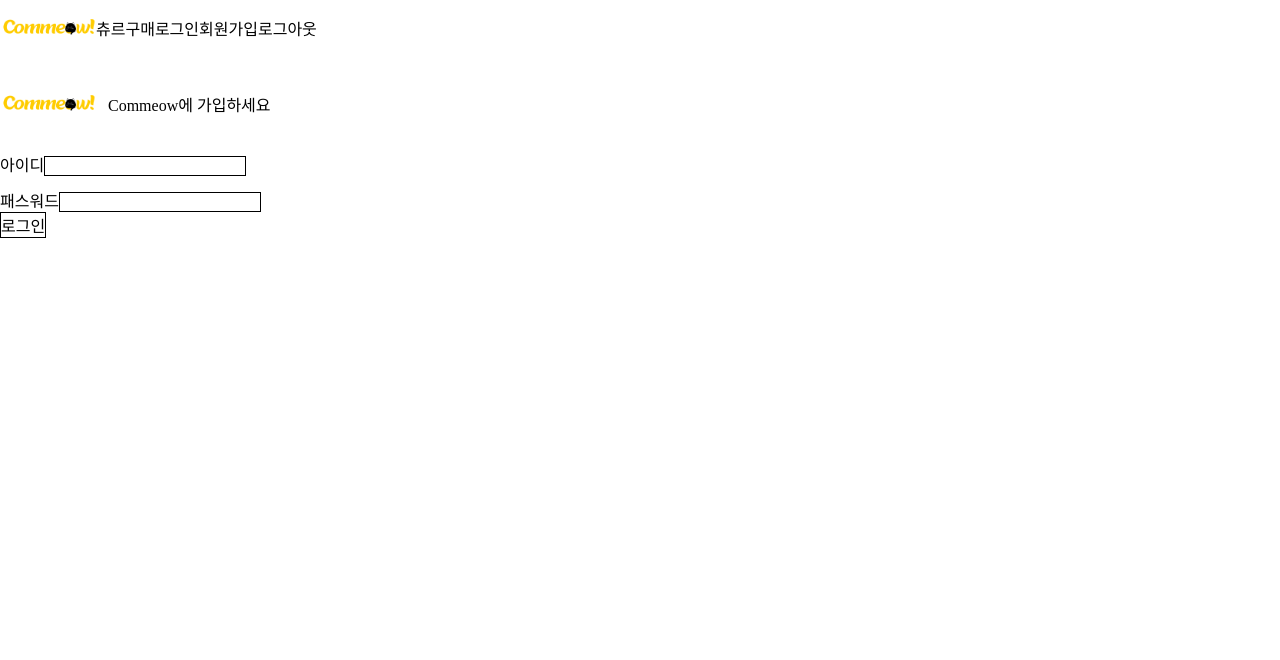
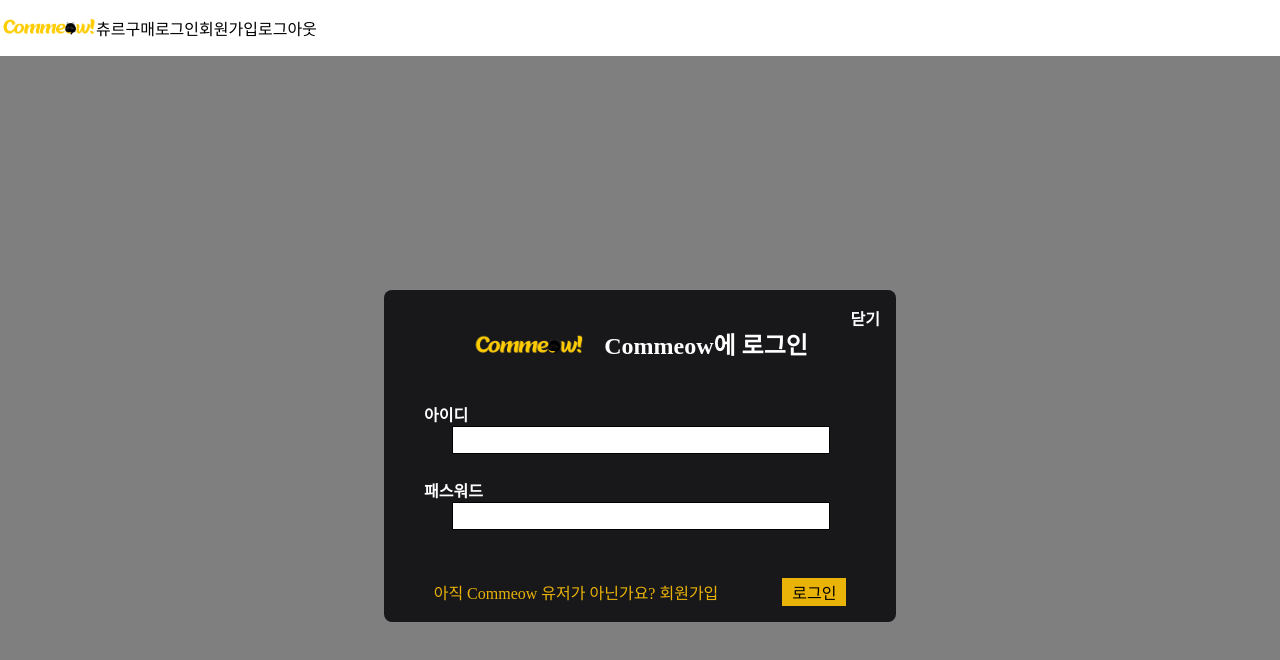
Before and after one commit to raccoonboy0803/Commeow-FE, a React (Create React App) app: page /login in a window 1280 px wide. Shown: the top 660 px of the page. Built offline with nearby package versions, Linux system fonts and the light colour scheme; no server answers; the HTML template or start-up script is replaced by a standard one.

Commit message:
Design: 로그인 모달 스타일링

```diff
--- a/src/components/HeaderComponent.tsx
+++ b/src/components/HeaderComponent.tsx
@@ -2,10 +2,12 @@
 import React, { useState } from 'react';
 import api from '../shared/api';
 import ModalPortal from '../shared/ModalPortal';
+import LoginComponent from './LoginComponent';
 import SignUpComponent from './SignUpComponent';
 
 const HeaderComponent = () => {
   const [signupModal, setSignupModal] = useState(false);
+  const [loginModal, setLoginModal] = useState(false);
 
   const logoutHandle = async () => {
     try {
@@ -22,7 +24,14 @@
     <div className="w-full h-14 flex">
       <div className="bg-mainlogo bg-center bg-cover bg-no-repeat w-24 h-14" />
       <button type="button">츄르구매</button>
-      <button type="button">로그인</button>
+      <button type="button" onClick={() => setLoginModal(true)}>
+        로그인
+      </button>
+      {loginModal && (
+        <ModalPortal>
+          <LoginComponent />
+        </ModalPortal>
+      )}
 
       <button type="button" onClick={() => setSignupModal(true)}>
         회원가입
--- a/src/components/LoginComponent.tsx
+++ b/src/components/LoginComponent.tsx
@@ -38,26 +38,42 @@
       console.log(error);
     }
   };
+  // bg-mainBlack
 
   return (
-    <div>
-      <div className="flex flex-row items-center gap-3">
-        <div className="bg-mainlogo bg-cover bg-center bg-no-repeat w-24 h-24" />
-        <span>Commeow에 가입하세요</span>
+    <div className="w-full h-screen flex justify-center items-center bg-modalOuter">
+      <div className="bg-mainBlack w-2/5 rounded-lg relative">
+        <div className="flex flex-row items-center justify-center gap-5">
+          <div className="bg-mainlogo bg-cover bg-center bg-no-repeat w-28 h-28" />
+          <span className="text-white text-2xl font-bold">
+            Commeow에 로그인
+          </span>
         </div>
-      <div className="flex flex-col  gap-3">
-        <label htmlFor="signupId">
+        <button
+          type="button"
+          className="text-white absolute top-4 right-4 font-bold"
+        >
+          닫기
+        </button>
+        <div className="flex flex-col  gap-6">
+          <label
+            htmlFor="signupId"
+            className="text-white font-semibold flex flex-col ml-10"
+          >
             아이디
             <input
               id="signupId"
               name="userId"
               value={userId}
               onChange={onChangeHandle}
-            className="border border-black border-solid"
+              className="border border-black border-solid ml-7 w-4/5 text-yellow-500 h-7 indent-2.5"
             />
           </label>
 
-        <label htmlFor="signupPwd">
+          <label
+            htmlFor="signupPwd"
+            className="text-white font-semibold flex flex-col ml-10"
+          >
             패스워드
             <input
               id="signupPwd"
@@ -65,17 +81,23 @@
               value={password}
               onChange={onChangeHandle}
               type="password"
-            className="border border-black border-solid"
+              className="border border-black border-solid ml-7 text-yellow-500 w-4/5 h-7 indent-2.5"
             />
           </label>
         </div>
+        <div className="flex justify-center gap-16 mt-12 mb-4">
+          <button type="button" className="text-yellow-500">
+            아직 Commeow 유저가 아닌가요? 회원가입
+          </button>
           <button
             type="button"
             onClick={loginHandle}
-        className="border border-black border-solid"
+            className="bg-yellow-500 w-16 h-7"
           >
             로그인
           </button>
+        </div>
+      </div>
     </div>
   );
 };
--- a/src/components/SignUpComponent.tsx
+++ b/src/components/SignUpComponent.tsx
@@ -48,7 +48,7 @@
               name="userId"
               value={userId}
               onChange={onChangeHandle}
-              className="border border-black border-solid ml-7 w-4/5 text-yellow-500 h-7"
+              className="border border-black border-solid ml-7 w-4/5 text-yellow-500 h-7 indent-2.5"
             />
           </label>
           <label
@@ -61,7 +61,7 @@
               name="nickname"
               value={nickname}
               onChange={onChangeHandle}
-              className="border border-black border-solid ml-7 text-yellow-500 w-4/5 h-7"
+              className="border border-black border-solid ml-7 text-yellow-500 w-4/5 h-7 indent-2.5"
             />
           </label>
           <label
@@ -75,7 +75,7 @@
               type="password"
               value={password}
               onChange={onChangeHandle}
-              className="border border-black border-solid ml-7 w-4/5 text-yellow-500 h-7"
+              className="border border-black border-solid ml-7 w-4/5 text-yellow-500 h-7 indent-2.5"
             />
           </label>
         </div>
```
Lines whose indentation alone changed are shown as unchanged.
